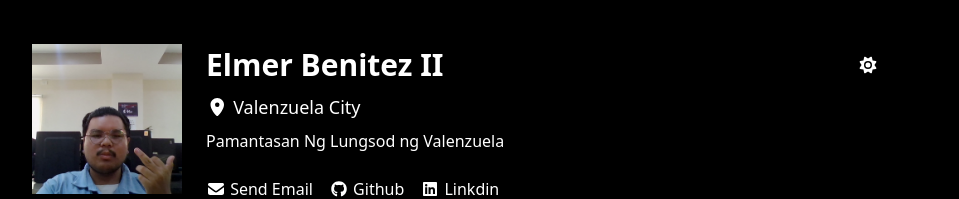
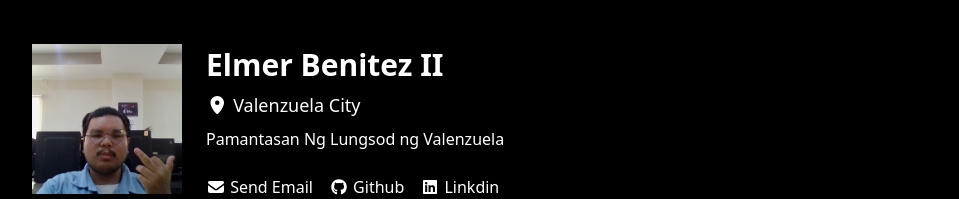
Before and after one commit to redd1514/my-portfolio, a React (Vite) app: page / in a window 1280 px wide. Shown: the top 199 px of the page, without its empty margins (160-1119 px from the left). Built offline with nearby package versions, Linux system fonts and the light colour scheme.

Commit message:
initial commit

```diff
--- a/src/components/profile.jsx
+++ b/src/components/profile.jsx
@@ -26,12 +26,7 @@ const [theme, setTheme] = useState('dark');
                 <div className="flex items-center justify-between gap-2 w-full">
                     <h1 className="text-3xl font-bold">Elmer Benitez II</h1>
                     <a>
-                    <button
-                        className="dark:text-white py-2"
-                        onClick={toggleTheme}
-                        >
-                        {theme === 'light' ?  <FontAwesomeIcon icon={faMoon} /> : <FontAwesomeIcon icon={faSun} />}
-                    </button>
+
                     </a>
                 </div>
 
```
